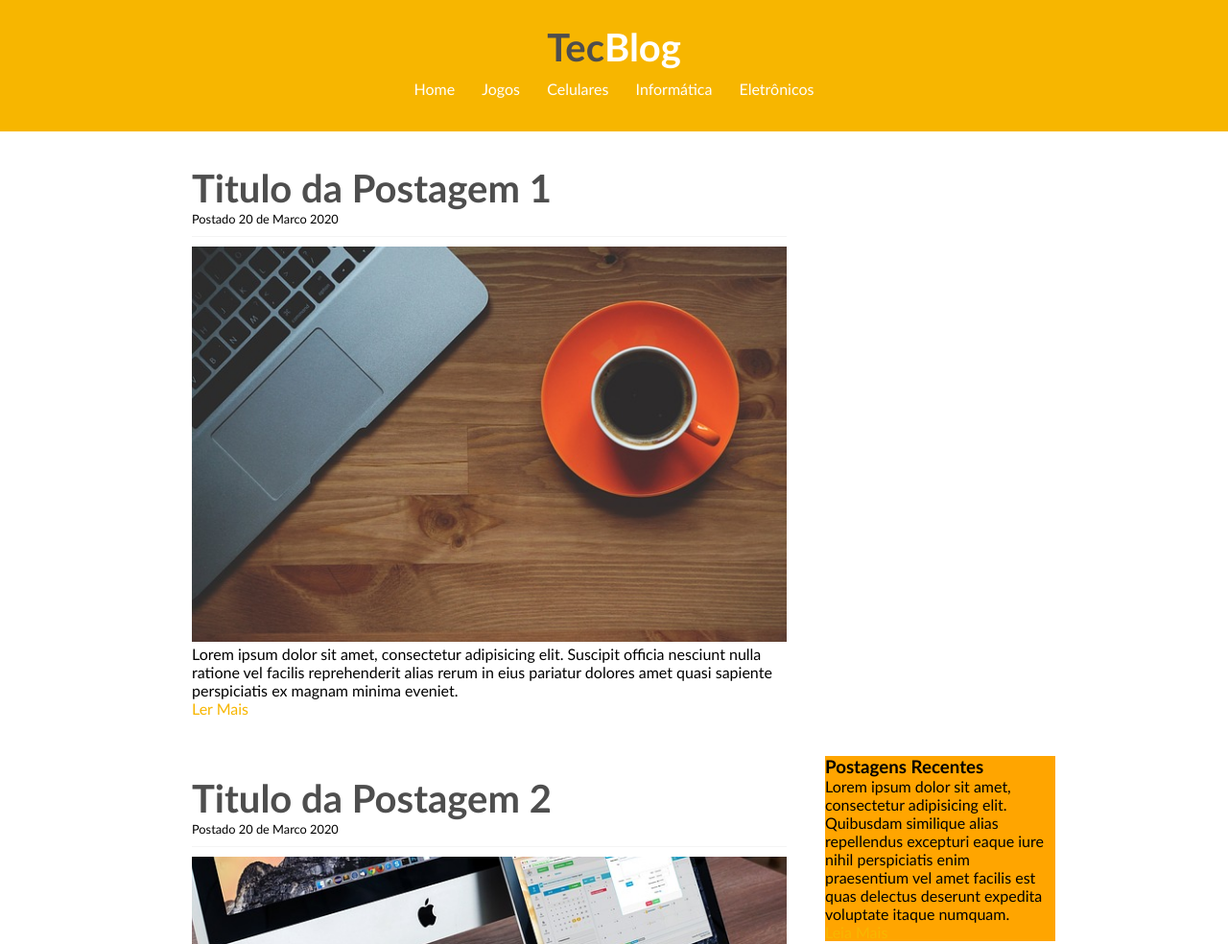
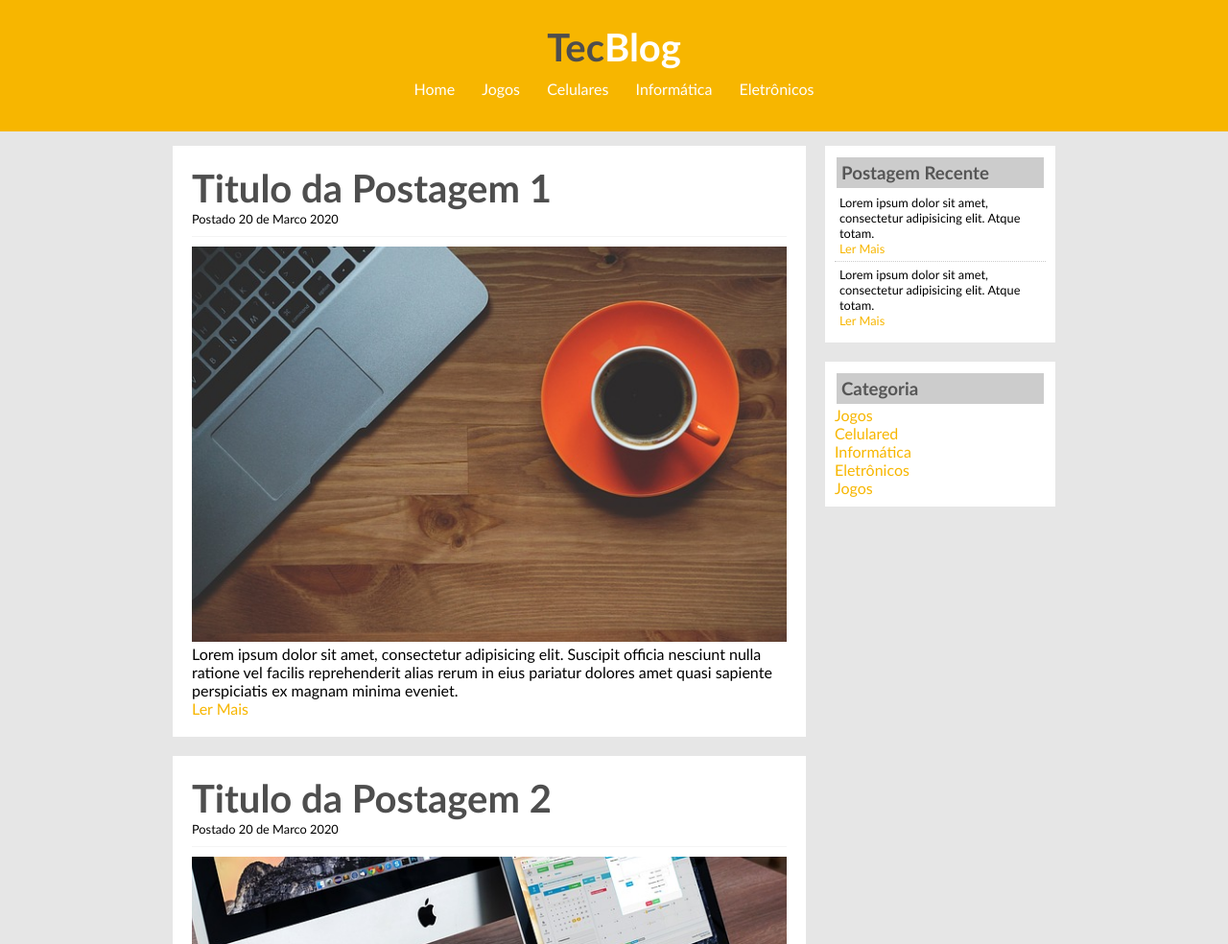
Before and after one commit to HugoItaloMC/web_developer, a plain HTML site: page css3/firts_project/css_intermediario/projeto_tec_blog/index.html in a window 1280 px wide. Shown: the top 984 px of the page at 96% size. Drawn offline with Linux system fonts and the light colour scheme.

Commit message:
finish project tec_blog

```diff
--- a/css3/projeto_tec_blog/index.html
+++ b/css3/firts_project/css_intermediario/projeto_tec_blog/index.html
@@ -25,10 +25,12 @@
          </div>
          </div> <!-- FIM AREA CABECALHO -->
 
+        <!-- AREA PRINCIPAL -->
     	<div id="area_principal">
 
+    	<div id="area_postagens">
+
     		<!-- INICIO POSTAGEM -->
-    		<div id="area_postagens">
     		  <div class="postagem">
     		   <h1>Titulo da Postagem 1</h1>
     		   <span class="data_postagem">Postado 20 de Marco 2020</span>
@@ -36,10 +38,10 @@
     		   <p>Lorem ipsum dolor sit amet, consectetur adipisicing elit. Suscipit officia nesciunt nulla ratione vel facilis reprehenderit alias rerum in eius pariatur dolores amet quasi sapiente perspiciatis ex magnam minima eveniet.</p>
     		   <a href="">Ler Mais</a>
     		  </div>
-    		</div> <!-- FIM AREA POSTAGEM -->
+
+
 
     		<!-- INICIO POSTAGEM -->
-    		<div id="area_postagens">
     	  <div class="postagem">
     		   <h1>Titulo da Postagem 2</h1>
     		   <span class="data_postagem">Postado 20 de Marco 2020</span>
@@ -49,17 +51,45 @@
     	   </div>
     	</div> <!-- FIM AREA POSTAGEM -->
 
+    	    <!-- AREA LATERAL -->
     	    <div id="area_lateral">
+
              <div class="conteudo_lateral">
-             	<h3>Postagens Recentes</h3>
+             	<h3>Postagem Recente</h3>
+
              	<div class="postagem_lateral">
-             		<p>Lorem ipsum dolor sit amet, consectetur adipisicing elit. Quibusdam similique alias repellendus excepturi eaque iure nihil perspiciatis enim praesentium vel amet facilis est quas delectus deserunt expedita voluptate itaque numquam.</p>
-             		<a href="">Leia Mais</a>
+             		<p>Lorem ipsum dolor sit amet, consectetur adipisicing elit. Atque totam.</p>
+             		<a href="">Ler Mais</a>
              	</div>
+
+              	<div class="postagem_lateral" style="border-bottom: none;">
+             		<p>Lorem ipsum dolor sit amet, consectetur adipisicing elit. Atque totam.</p>
+             		<a href="">Ler Mais</a>
              	</div>
+
              </div>
-    	  <div id="rodape">Todos Os Direitos Reservados</div>
+
+    	   </div> <!-- FIM AREA LATERAL -->
+    	       <div id="area_lateral">
+
+             <div class="conteudo_lateral">
+             	<h3>Categoria</h3>
+                  <a href="">Jogos</a><br>
+                  <a href="">Celulared</a><br>
+                  <a href="">Informática</a><br>
+				  <a href="">Eletrônicos</a><br>
+                  <a href="">Jogos</a><br>
+
              </div>
+
+    	   </div> <!-- FIM AREA LATERAL -->
+
+    	  <!-- AREA RODAPE -->
+    	  <div id="rodape">
+    	  Todos Os Direitos Reservados
+    	  </div> <!-- FIM AREA RODAPE -->
+
+    	</div> <!-- FIM AREA PRINCIPAL -->
 
   </body>
 
--- a/css3/projeto_tec_blog/style/style.css
+++ b/css3/firts_project/css_intermediario/projeto_tec_blog/style/style.css
@@ -10,6 +10,7 @@
 body {
 	font-size: 1em;
 	font-family: "Trebuchet MS", Helvetica, sans-serif;
+	background: #e6e6e6;
 }
 
 /*
@@ -25,7 +26,6 @@ body {
 
 #area_logo, #area_menu {
 	  padding: 10px;
-
 }
 
 
@@ -35,9 +35,6 @@ body {
 	padding: 15px;
 }
 
-#area_lateral {
-	background: orange;
-}
 
 #area_postagens {
 	width: 660px;
@@ -58,7 +55,17 @@ body {
   background: #CCC;
 }
 
+.conteudo_lateral{
+	background: white;
+	padding: 10px;
+	margin-bottom: 20px;
+}
 
+.postagem_lateral {
+	font-size: 0.8em;
+	padding: 5px;
+	border-bottom: 1px dotted #CCC;
+}
 .postagem{
 
 	padding: 20px;
@@ -77,9 +84,9 @@ a{
 }
 
  a:hover {
-    padding: 8px 12px;
-    margin-top: 5px;
-   text-decoration: underline;
+    padding: 1px 1.5px;
+    margin-top: 0.5px;
+    text-decoration: underline;
 }
 
 #area_cabecalho a:link, #area_cabecalho a:visited {
@@ -106,6 +113,13 @@ h1 {
 h2 {
 	color: f7b600;
 }
+
+h3 {
+	color: #565656;
+	background: #CCC;
+	padding: 5px;
+	margin: 2px;
+}
 .branco{
 	color: white;
 }
@@ -116,5 +130,4 @@ h2 {
 	margin-bottom: 10px;
 	padding-bottom: 10px;
 	display: block;
-
 }
```
Also changed, not shown: css3/firts_project/css_intermediario/projeto_tec_blog/img/imagem1.jpg (renamed from css3/projeto_tec_blog/img/imagem1.jpg), css3/firts_project/css_intermediario/projeto_tec_blog/img/imagem2.jpg (renamed from css3/projeto_tec_blog/img/imagem2.jpg), css3/firts_project/css_intermediario/projeto_tec_blog/img/imagem3.jpg (renamed from css3/projeto_tec_blog/img/imagem3.jpg), css3/firts_project/css_intermediario/projeto_tec_blog/img/imagem4.jpg (renamed from css3/projeto_tec_blog/img/imagem4.jpg), css3/firts_project/css_intermediario/projeto_tec_blog/img/imagem5.jpg (renamed from css3/projeto_tec_blog/img/imagem5.jpg), css3/firts_project/css_intermediario/projeto_tec_blog/teste_emmet.html (renamed from css3/projeto_tec_blog/teste_emmet.html). Lines whose indentation alone changed are shown as unchanged.
